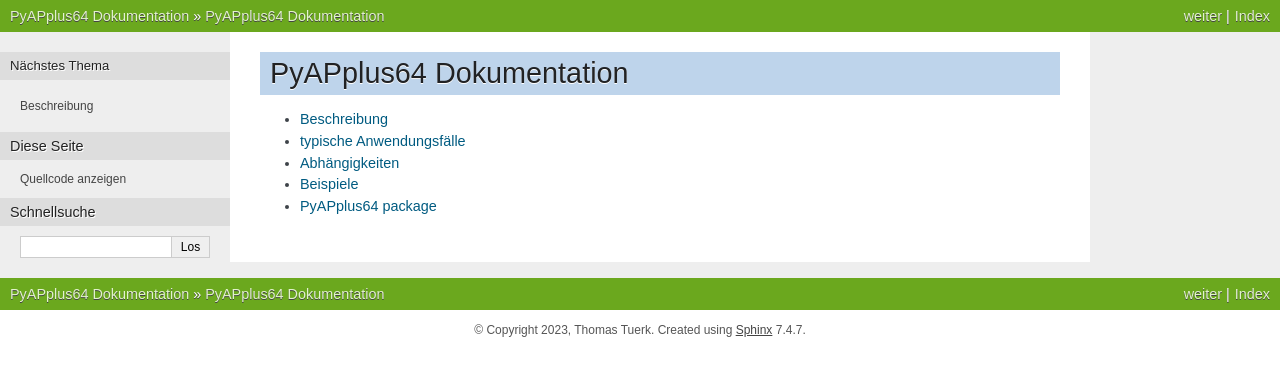
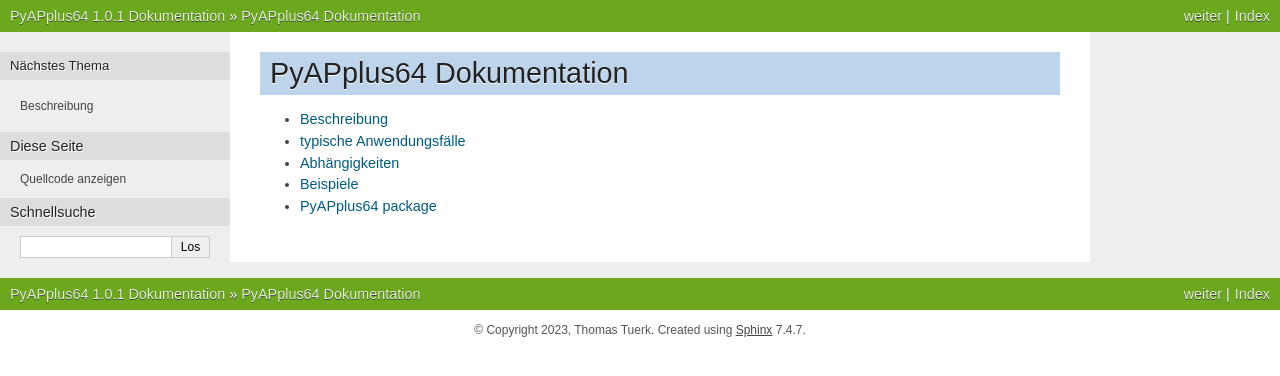
Before and after one commit to thtuerk/PyAPplus64, a Sphinx documentation site: the page built from docs/source/index.rst, in a window 1280 px wide. Shown: the top 376 px of the page. Built offline with Sphinx 7.4.7, drawn with Linux system fonts in a browser that asks for light colours.

Commit message:
add Changelog and Version info to documentation

```diff
--- a/docs/source/conf.py
+++ b/docs/source/conf.py
@@ -14,6 +14,8 @@
 project = 'PyAPplus64'
 copyright = '2023, Thomas Tuerk'
 author = 'Thomas Tuerk'
+version = '1.0.1'
+release = '1.0.1'
 
 # -- General configuration ---------------------------------------------------
 # https://www.sphinx-doc.org/en/master/usage/configuration.html#general-configuration
--- a/pyproject.toml
+++ b/pyproject.toml
@@ -4,7 +4,7 @@
 
 [project]
 name = "PyAPplus64"
-version = "1.0.0"
+version = "1.0.1"
 authors = [
   { name="Thomas Tuerk", email="kontakt@thomas-tuerk.de" },
 ]
```
Also changed, not shown: Changelog.md (added, +9 -0 lines).
